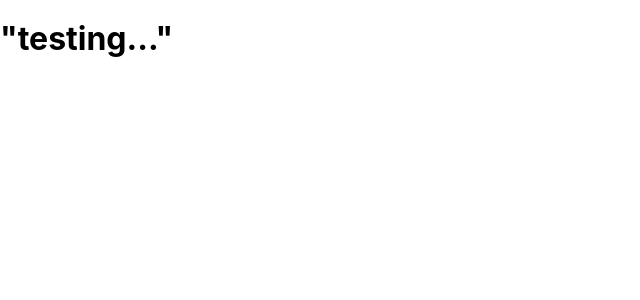
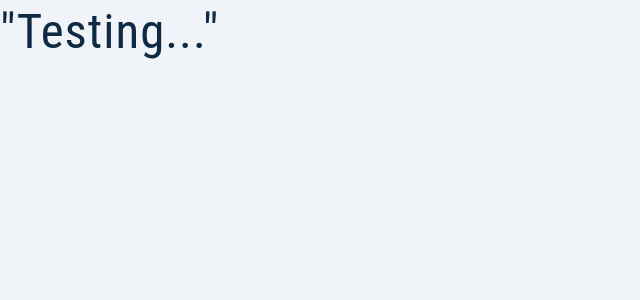
Before and after one commit to tusharbiswas10/odes_v0, a React (Create React App) app in the folder client/: page / in a window 1280 px wide. Shown: the top 300 px of the page, without its empty margins (0-640 px from the left). Built offline with nearby package versions, Linux system fonts and the light colour scheme.

Commit message:
css added & bug fix

```diff
--- a/client/public/index.html
+++ b/client/public/index.html
@@ -19,7 +19,6 @@
       Notice the use of %PUBLIC_URL% in the tags above.
       It will be replaced with the URL of the `public` folder during the build.
       Only files inside the `public` folder can be referenced from the HTML.
-
       Unlike "/favicon.ico" or "favicon.ico", "%PUBLIC_URL%/favicon.ico" will
       work correctly both with client-side routing and a non-root public URL.
       Learn how to configure a non-root public URL by running `npm run build`.
@@ -32,10 +31,8 @@
     <!--
       This HTML file is a template.
       If you open it directly in the browser, you will see an empty page.
-
       You can add webfonts, meta tags, or analytics to this file.
       The build step will place the bundled scripts into the <body> tag.
-
       To begin the development, run `npm start` or `yarn start`.
       To create a production bundle, use `npm run build` or `yarn build`.
     -->
--- a/client/src/index.css
+++ b/client/src/index.css
@@ -1,13 +1,321 @@
-body {
-  margin: 0;
-  font-family: -apple-system, BlinkMacSystemFont, 'Segoe UI', 'Roboto', 'Oxygen',
-    'Ubuntu', 'Cantarell', 'Fira Sans', 'Droid Sans', 'Helvetica Neue',
-    sans-serif;
-  -webkit-font-smoothing: antialiased;
-  -moz-osx-font-smoothing: grayscale;
+*,
+::after,
+::before {
+  box-sizing: border-box;
 }
 
-code {
-  font-family: source-code-pro, Menlo, Monaco, Consolas, 'Courier New',
-    monospace;
+/* fonts */
+@import url('https://fonts.googleapis.com/css2?family=Cabin&family=Roboto+Condensed:wght@400;700&display=swap');
+
+html {
+  font-size: 100%;
+} /*16px*/
+
+:root {
+  /* colors */
+  --primary-50: #e0fcff;
+  --primary-100: #bef8fd;
+  --primary-200: #87eaf2;
+  --primary-300: #54d1db;
+  --primary-400: #38bec9;
+  --primary-500: #2cb1bc;
+  --primary-600: #14919b;
+  --primary-700: #0e7c86;
+  --primary-800: #0a6c74;
+  --primary-900: #044e54;
+
+  /* grey */
+  --grey-50: #f0f4f8;
+  --grey-100: #d9e2ec;
+  --grey-200: #bcccdc;
+  --grey-300: #9fb3c8;
+  --grey-400: #829ab1;
+  --grey-500: #627d98;
+  --grey-600: #486581;
+  --grey-700: #334e68;
+  --grey-800: #243b53;
+  --grey-900: #102a43;
+  /* rest of the colors */
+  --black: #222;
+  --white: #fff;
+  --red-light: #f8d7da;
+  --red-dark: #842029;
+  --green-light: #d1e7dd;
+  --green-dark: #0f5132;
+
+  /* fonts  */
+  --headingFont: 'Roboto Condensed', Sans-Serif;
+  --bodyFont: 'Cabin', Sans-Serif;
+  --small-text: 0.875rem;
+  --extra-small-text: 0.7em;
+  /* rest of the vars */
+  --backgroundColor: var(--grey-50);
+  --textColor: var(--grey-900);
+  --borderRadius: 0.25rem;
+  --letterSpacing: 1px;
+  --transition: 0.3s ease-in-out all;
+  --max-width: 1120px;
+  --fixed-width: 500px;
+  --fluid-width: 90vw;
+  --breakpoint-lg: 992px;
+  --nav-height: 6rem;
+  /* box shadow*/
+  --shadow-1: 0 1px 3px 0 rgba(0, 0, 0, 0.1), 0 1px 2px 0 rgba(0, 0, 0, 0.06);
+  --shadow-2: 0 4px 6px -1px rgba(0, 0, 0, 0.1),
+    0 2px 4px -1px rgba(0, 0, 0, 0.06);
+  --shadow-3: 0 10px 15px -3px rgba(0, 0, 0, 0.1),
+    0 4px 6px -2px rgba(0, 0, 0, 0.05);
+  --shadow-4: 0 20px 25px -5px rgba(0, 0, 0, 0.1),
+    0 10px 10px -5px rgba(0, 0, 0, 0.04);
 }
+
+body {
+  background: var(--backgroundColor);
+  font-family: var(--bodyFont);
+  font-weight: 400;
+  line-height: 1.75;
+  color: var(--textColor);
+}
+
+p {
+  margin-bottom: 1.5rem;
+  max-width: 40em;
+}
+
+h1,
+h2,
+h3,
+h4,
+h5 {
+  margin: 0;
+  margin-bottom: 1.38rem;
+  font-family: var(--headingFont);
+  font-weight: 400;
+  line-height: 1.3;
+  text-transform: capitalize;
+  letter-spacing: var(--letterSpacing);
+}
+
+h1 {
+  margin-top: 0;
+  font-size: 3.052rem;
+}
+
+h2 {
+  font-size: 2.441rem;
+}
+
+h3 {
+  font-size: 1.953rem;
+}
+
+h4 {
+  font-size: 1.563rem;
+}
+
+h5 {
+  font-size: 1.25rem;
+}
+
+small,
+.text-small {
+  font-size: var(--small-text);
+}
+
+a {
+  text-decoration: none;
+  letter-spacing: var(--letterSpacing);
+}
+a,
+button {
+  line-height: 1.15;
+}
+button:disabled {
+  cursor: not-allowed;
+}
+ul {
+  list-style-type: none;
+  padding: 0;
+}
+
+.img {
+  width: 100%;
+  display: block;
+  object-fit: cover;
+}
+/* buttons */
+
+.btn {
+  cursor: pointer;
+  color: var(--white);
+  background: var(--primary-500);
+  border: transparent;
+  border-radius: var(--borderRadius);
+  letter-spacing: var(--letterSpacing);
+  padding: 0.375rem 0.75rem;
+  box-shadow: var(--shadow-2);
+  transition: var(--transition);
+  text-transform: capitalize;
+  display: inline-block;
+}
+.btn:hover {
+  background: var(--primary-700);
+  box-shadow: var(--shadow-3);
+}
+.btn-hipster {
+  color: var(--primary-500);
+  background: var(--primary-200);
+}
+.btn-hipster:hover {
+  color: var(--primary-200);
+  background: var(--primary-700);
+}
+.btn-block {
+  width: 100%;
+}
+.btn-hero {
+  font-size: 1.25rem;
+  padding: 0.5rem 1.25rem;
+}
+.btn-danger {
+  background: var(--red-light);
+  color: var(--red-dark);
+}
+.btn-danger:hover {
+  background: var(--red-dark);
+  color: var(--white);
+}
+/* alerts */
+.alert {
+  padding: 0.375rem 0.75rem;
+  margin-bottom: 1rem;
+  border-color: transparent;
+  border-radius: var(--borderRadius);
+  text-align: center;
+  letter-spacing: var(--letterSpacing);
+}
+
+.alert-danger {
+  color: var(--red-dark);
+  background: var(--red-light);
+}
+.alert-success {
+  color: var(--green-dark);
+  background: var(--green-light);
+}
+/* form */
+
+.form {
+  width: 90vw;
+  max-width: var(--fixed-width);
+  background: var(--white);
+  border-radius: var(--borderRadius);
+  box-shadow: var(--shadow-2);
+  padding: 2rem 2.5rem;
+  margin: 3rem auto;
+  transition: var(--transition);
+}
+.form:hover {
+  box-shadow: var(--shadow-4);
+}
+.form-label {
+  display: block;
+  font-size: var(--smallText);
+  margin-bottom: 0.5rem;
+  text-transform: capitalize;
+  letter-spacing: var(--letterSpacing);
+}
+.form-input,
+.form-textarea,
+.form-select {
+  width: 100%;
+  padding: 0.375rem 0.75rem;
+  border-radius: var(--borderRadius);
+  background: var(--backgroundColor);
+  border: 1px solid var(--grey-200);
+}
+.form-input,
+.form-select,
+.btn-block {
+  height: 35px;
+}
+.form-row {
+  margin-bottom: 1rem;
+}
+
+.form-textarea {
+  height: 7rem;
+}
+::placeholder {
+  font-family: inherit;
+  color: var(--grey-400);
+}
+.form-alert {
+  color: var(--red-dark);
+  letter-spacing: var(--letterSpacing);
+  text-transform: capitalize;
+}
+/* alert */
+
+@keyframes spinner {
+  to {
+    transform: rotate(360deg);
+  }
+}
+
+.loading {
+  width: 6rem;
+  height: 6rem;
+  border: 5px solid var(--grey-400);
+  border-radius: 50%;
+  border-top-color: var(--primary-500);
+  animation: spinner 2s linear infinite;
+}
+.loading-center {
+  margin: 0 auto;
+}
+/* title */
+
+.title {
+  text-align: center;
+}
+
+.title-underline {
+  background: var(--primary-500);
+  width: 7rem;
+  height: 0.25rem;
+  margin: 0 auto;
+  margin-top: -1rem;
+}
+
+.container {
+  width: var(--fluid-width);
+  max-width: var(--max-width);
+  margin: 0 auto;
+}
+.full-page {
+  min-height: 100vh;
+}
+
+.coffee-info {
+  text-align: center;
+  text-transform: capitalize;
+  margin-bottom: 1rem;
+  letter-spacing: var(--letterSpacing);
+}
+.coffee-info span {
+  display: block;
+}
+.coffee-info a {
+  color: var(--primary-500);
+}
+
+@media screen and (min-width: 992px) {
+  .coffee-info {
+    text-align: left;
+  }
+  .coffee-info span {
+    display: inline-block;
+    margin-right: 0.5rem;
+  }
+}
```
